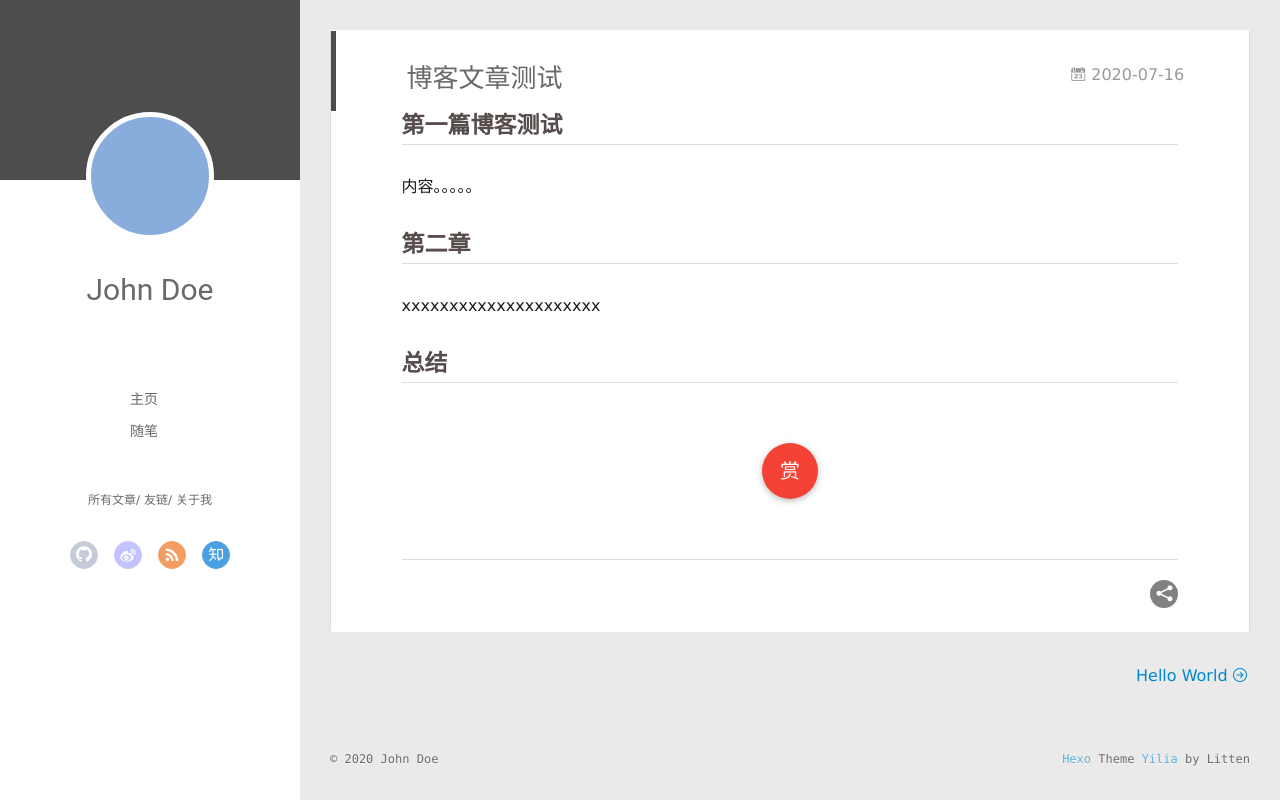
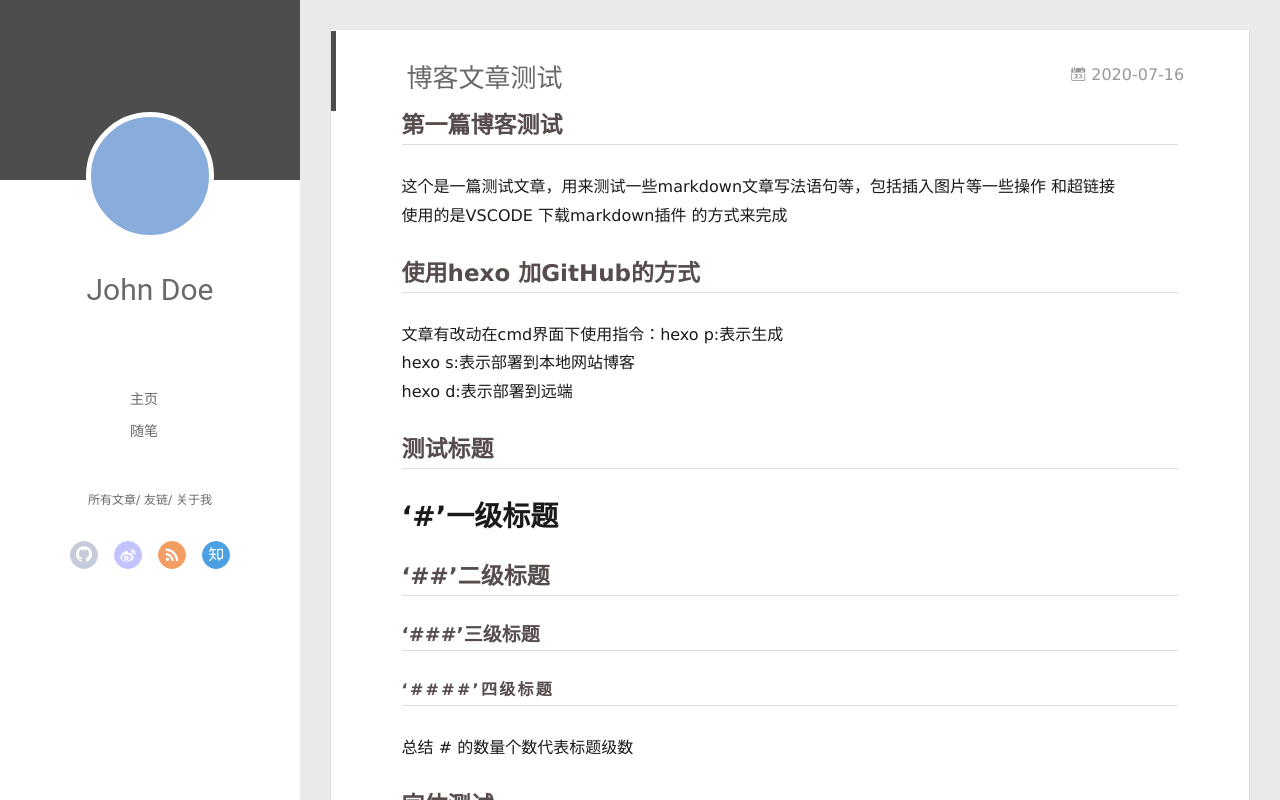
Before and after one commit to Eason123-zhong/Eason123-zhong.github.io, a plain HTML site: page 2020/07/16/博客文章测试/index.html in a window 1280 px wide. Drawn offline with Linux system fonts and the light colour scheme; no server answers.

Commit message:
Site updated: 2020-07-16 13:02:36

```diff
--- a/2020/07/16/博客文章测试/index.html
+++ b/2020/07/16/博客文章测试/index.html
@@ -8,15 +8,15 @@
   <link rel="dns-prefetch" href="http://yoursite.com">
   <title>博客文章测试 | Hexo</title>
   <meta name="viewport" content="width=device-width, initial-scale=1, maximum-scale=1">
-  <meta name="description" content="第一篇博客测试内容。。。。。 第二章xxxxxxxxxxxxxxxxxxxxx 总结">
+  <meta name="description" content="第一篇博客测试这个是一篇测试文章，用来测试一些markdown文章写法语句等，包括插入图片等一些操作 和超链接 使用的是VSCODE  下载markdown插件 的方式来完成 使用hexo 加GitHub的方式文章有改动在cmd界面下使用指令：hexo p:表示生成hexo s:表示部署到本地网站博客hexo d:表示部署到远端  测试标题‘#’一级标题‘##’二级标题‘###’三级标题‘####">
 <meta property="og:type" content="article">
 <meta property="og:title" content="博客文章测试">
 <meta property="og:url" content="http://yoursite.com/2020/07/16/%E5%8D%9A%E5%AE%A2%E6%96%87%E7%AB%A0%E6%B5%8B%E8%AF%95/index.html">
 <meta property="og:site_name" content="Hexo">
-<meta property="og:description" content="第一篇博客测试内容。。。。。 第二章xxxxxxxxxxxxxxxxxxxxx 总结">
+<meta property="og:description" content="第一篇博客测试这个是一篇测试文章，用来测试一些markdown文章写法语句等，包括插入图片等一些操作 和超链接 使用的是VSCODE  下载markdown插件 的方式来完成 使用hexo 加GitHub的方式文章有改动在cmd界面下使用指令：hexo p:表示生成hexo s:表示部署到本地网站博客hexo d:表示部署到远端  测试标题‘#’一级标题‘##’二级标题‘###’三级标题‘####">
 <meta property="og:locale" content="en_US">
 <meta property="article:published_time" content="2020-07-15T18:02:58.000Z">
-<meta property="article:modified_time" content="2020-07-15T18:22:10.267Z">
+<meta property="article:modified_time" content="2020-07-16T05:01:59.164Z">
 <meta property="article:author" content="John Doe">
 <meta name="twitter:card" content="summary">
 
@@ -174,8 +174,12 @@
 
     <div class="article-entry" itemprop="articleBody">
 
-        <h2 id="第一篇博客测试"><a href="#第一篇博客测试" class="headerlink" title="第一篇博客测试"></a>第一篇博客测试</h2><p>内容。。。。。</p>
-<h2 id="第二章"><a href="#第二章" class="headerlink" title="第二章"></a>第二章</h2><p>xxxxxxxxxxxxxxxxxxxxx</p>
+        <h2 id="第一篇博客测试"><a href="#第一篇博客测试" class="headerlink" title="第一篇博客测试"></a>第一篇博客测试</h2><p>这个是一篇测试文章，用来测试一些markdown文章写法语句等，包括插入图片等一些操作 和超链接<br> 使用的是VSCODE  下载markdown插件 的方式来完成</p>
+<h2 id="使用hexo-加GitHub的方式"><a href="#使用hexo-加GitHub的方式" class="headerlink" title="使用hexo 加GitHub的方式"></a>使用hexo 加GitHub的方式</h2><p>文章有改动在cmd界面下使用指令：hexo p:表示生成<br>hexo s:表示部署到本地网站博客<br>hexo d:表示部署到远端 </p>
+<h2 id="测试标题"><a href="#测试标题" class="headerlink" title="测试标题"></a>测试标题</h2><h1 id="‘-’一级标题"><a href="#‘-’一级标题" class="headerlink" title="‘#’一级标题"></a>‘#’一级标题</h1><h2 id="‘-’二级标题"><a href="#‘-’二级标题" class="headerlink" title="‘##’二级标题"></a>‘##’二级标题</h2><h3 id="‘-’三级标题"><a href="#‘-’三级标题" class="headerlink" title="‘###’三级标题"></a>‘###’三级标题</h3><h4 id="‘-’四级标题"><a href="#‘-’四级标题" class="headerlink" title="‘####’四级标题"></a>‘####’四级标题</h4><p>总结 # 的数量个数代表标题级数</p>
+<h2 id="字体测试"><a href="#字体测试" class="headerlink" title="字体测试"></a>字体测试</h2><h3 id="字体加粗"><a href="#字体加粗" class="headerlink" title="字体加粗"></a>字体加粗</h3><p>使用两个”*”号包起来 例子：<strong>字体</strong></p>
+<h3 id="字体倾斜"><a href="#字体倾斜" class="headerlink" title="字体倾斜"></a>字体倾斜</h3><p>使用一个* 号将字体包起来 例子：<em>字体</em></p>
+<h3 id="字体删除线"><a href="#字体删除线" class="headerlink" title="字体删除线"></a>字体删除线</h3><p>   使用两个”<del>“将字体包起来：例子：</del>字体~~</p>
 <h2 id="总结"><a href="#总结" class="headerlink" title="总结"></a>总结</h2>
 
 
```
Also changed, not shown: index.html (+6 -2 lines).
